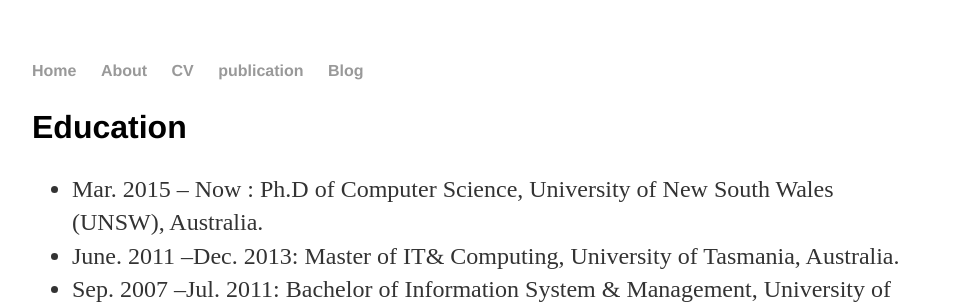
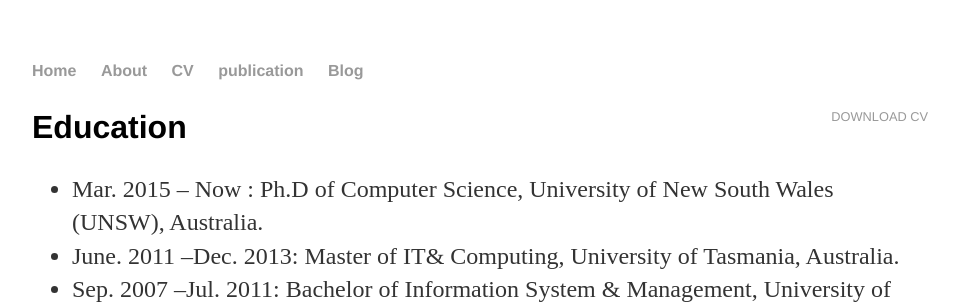
Before and after one commit to WanliXue/WanliXue.github.io, a Jekyll site: the page built from cv/index.html, in a window 1280 px wide and 900 px high. Shown: the top 304 px of the window, without its empty margins (160-1118 px from the left). Built offline with Jekyll 4.4.1, drawn with Linux system fonts in a browser that asks for light colours.

Commit message:
Update index.html

```diff
--- a/cv/index.html
+++ b/cv/index.html
@@ -4,7 +4,7 @@
 ---
 
 	<div class="cv">
-		<!-- <a href="/downloadable/wanli_CV.pdf" class="download" title="Download CV as PDF">Download CV</a> -->
+		<a href="/downloadable/wanli_CV.pdf" class="download" title="Download CV as PDF">Download CV</a>
 		<h2>Education</h2>
 		<ul class="education">
 			<li>Mar. 2015 – Now : Ph.D of Computer Science, University of New South Wales (UNSW), Australia.</li>
```
